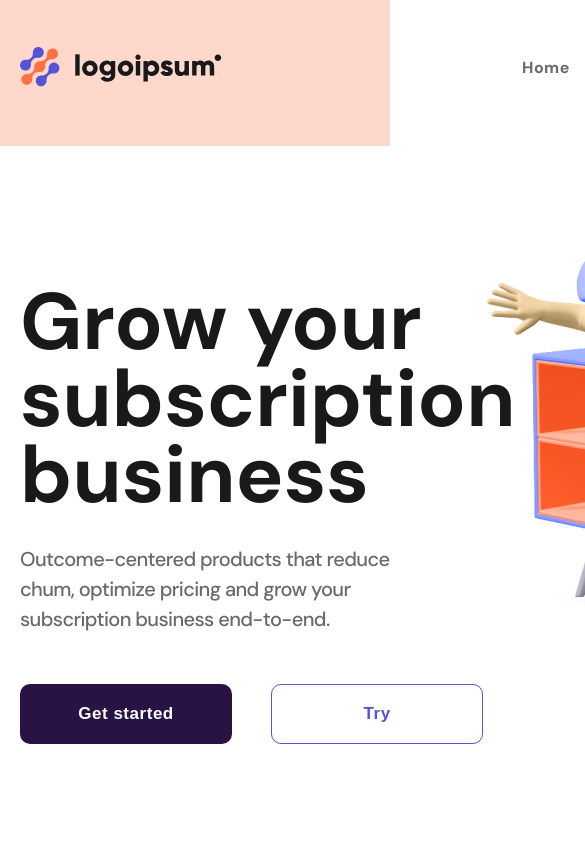
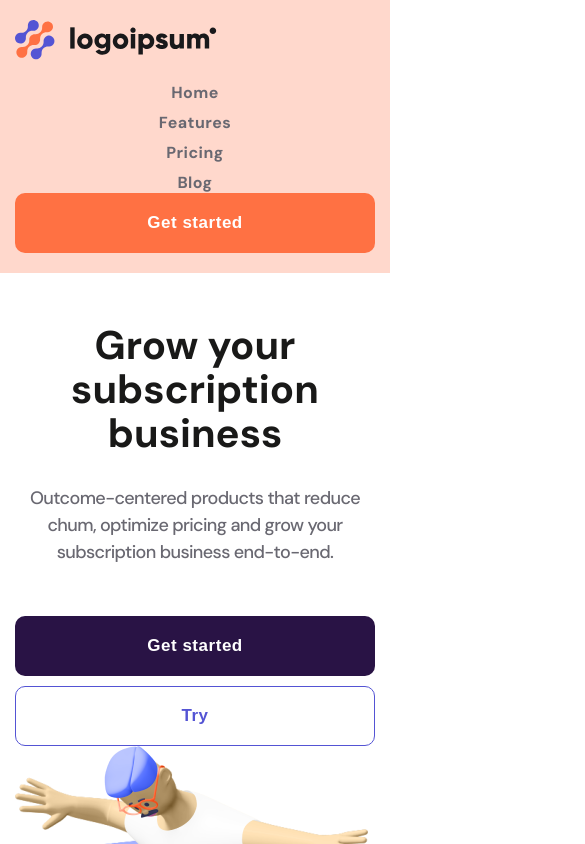
Before and after one commit to Dr-Wnd/Project, a plain HTML site: page index.html in a window 390 px wide. Shown: the top 844 px of the page, 585 px wide, since content can reach past the window. Drawn offline with nearby package versions, Linux system fonts and the light colour scheme.

Commit message:
Added Responsive Design

```diff
--- a/style/style.css
+++ b/style/style.css
@@ -217,3 +217,117 @@ body{
     letter-spacing: -0.531474px;
     color: var(--secondary-color);
     }
+/* Responsive Design */
+@media (max-width: 768px) {
+    .container {
+      padding: 0 15px; /* Adjust container padding for smaller screens */
+    }
+
+    .header,
+    .footer {
+      padding: 20px 0; /* Reduce header and footer padding */
+    }
+
+    .header_flex,
+    .footer_flex,
+    .about,
+    .subscribe,
+    .plan_flex {
+      flex-direction: column; /* Stack elements vertically */
+      align-items: stretch; /* Stretch elements to full width */
+    }
+
+    .nav {
+      margin-left: 0; /* Remove left margin from navigation */
+      margin-top: 20px; /* Add margin to separate navigation from logo */
+    }
+
+    .nav ul {
+      flex-direction: column; /* Stack navigation links vertically */
+      align-items: center; /* Center navigation links */
+    }
+
+    .nav li:not(:first-child) {
+      margin-left: 0; /* Remove left margin from navigation links */
+      margin-top: 10px; /* Add margin between navigation links */
+    }
+
+    .about {
+      margin: 50px auto; /* Reduce about section margin */
+      text-align: center; /* Center text in about section */
+    }
+
+    .about_title {
+      font-size: 50px; /* Reduce title font size */
+      line-height: 1.1;
+    }
+
+    .about_text {
+      font-size: 18px; /* Reduce text font size */
+      max-width: 100%; /* Allow text to take full width */
+    }
+
+    .button.button_transparent {
+      margin-left: 0; /* Remove left margin from transparent button */
+      margin-top: 20px; /* Add margin to separate buttons */
+    }
+
+    .subscribe {
+      text-align: center; /* Center text in subscribe section */
+      margin-bottom: 50px; /*reduce margin*/
+    }
+
+    .subscribe_title {
+      font-size: 40px; /* Reduce title font size */
+    }
+
+    .input {
+      width: 100%; /* Allow input to take full width */
+      margin-right: 0; /* Remove right margin from input */
+      margin-bottom: 20px; /* Add margin below input */
+    }
+
+    .plan {
+      margin-bottom: 50px; /*reduce margin*/
+    }
+
+    .plan_title {
+      font-size: 40px; /* Reduce title font size */
+      text-align: center; /*center text*/
+      margin-bottom: 50px;
+    }
+
+    .item {
+      width: 100%; /* Allow items to take full width */
+      margin-bottom: 20px;
+    }
+  }
+
+  @media (max-width: 480px) {
+    .about_title {
+      font-size: 40px; /* Further reduce title font size */
+    }
+
+    .subscribe_title {
+      font-size: 30px;
+    }
+
+    .plan_title {
+      font-size: 30px;
+    }
+
+    .button {
+      width: 100%; /*button take full width*/
+    }
+
+    .button.button_transparent {
+      margin-top: 10px;
+    }
+  }
+
+  /* Specific adjustments for the footer */
+  @media (max-width: 768px){
+      .footer_flex{
+          align-items: center;
+      }
+  }
```
